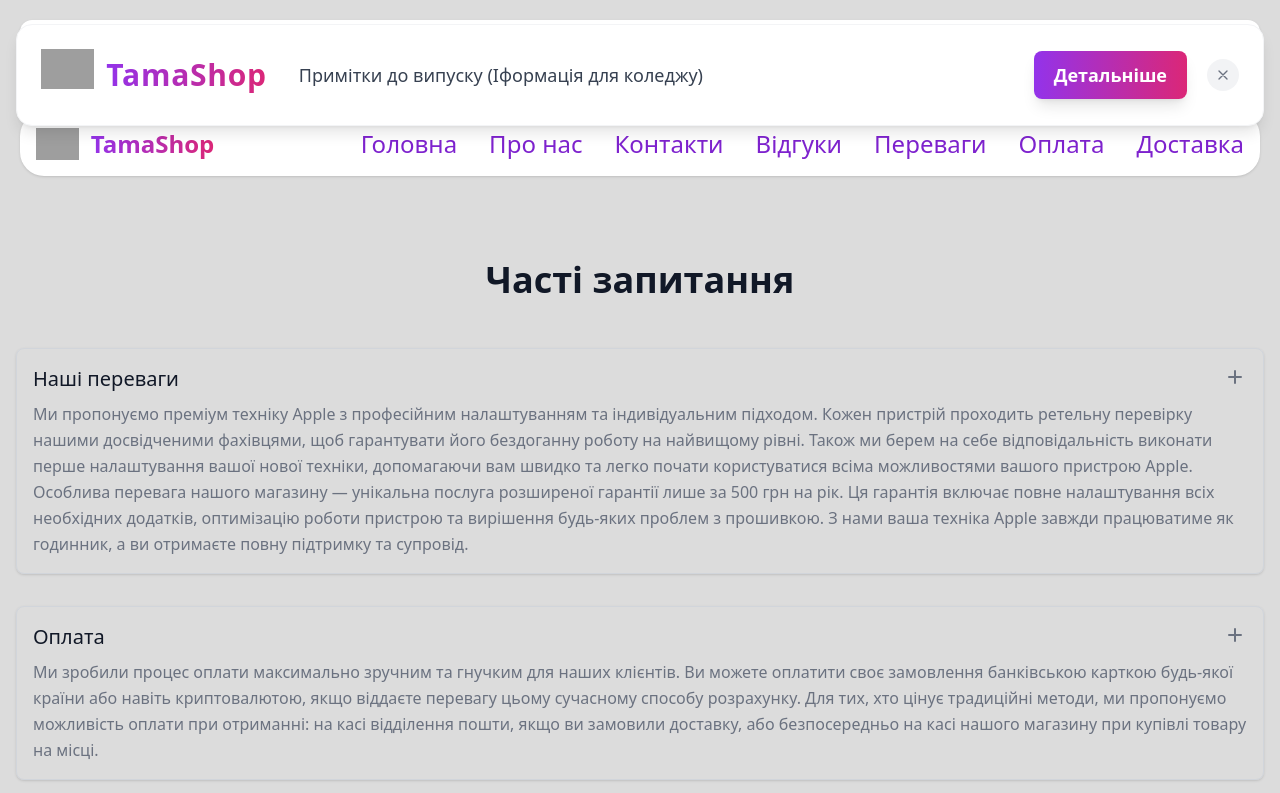
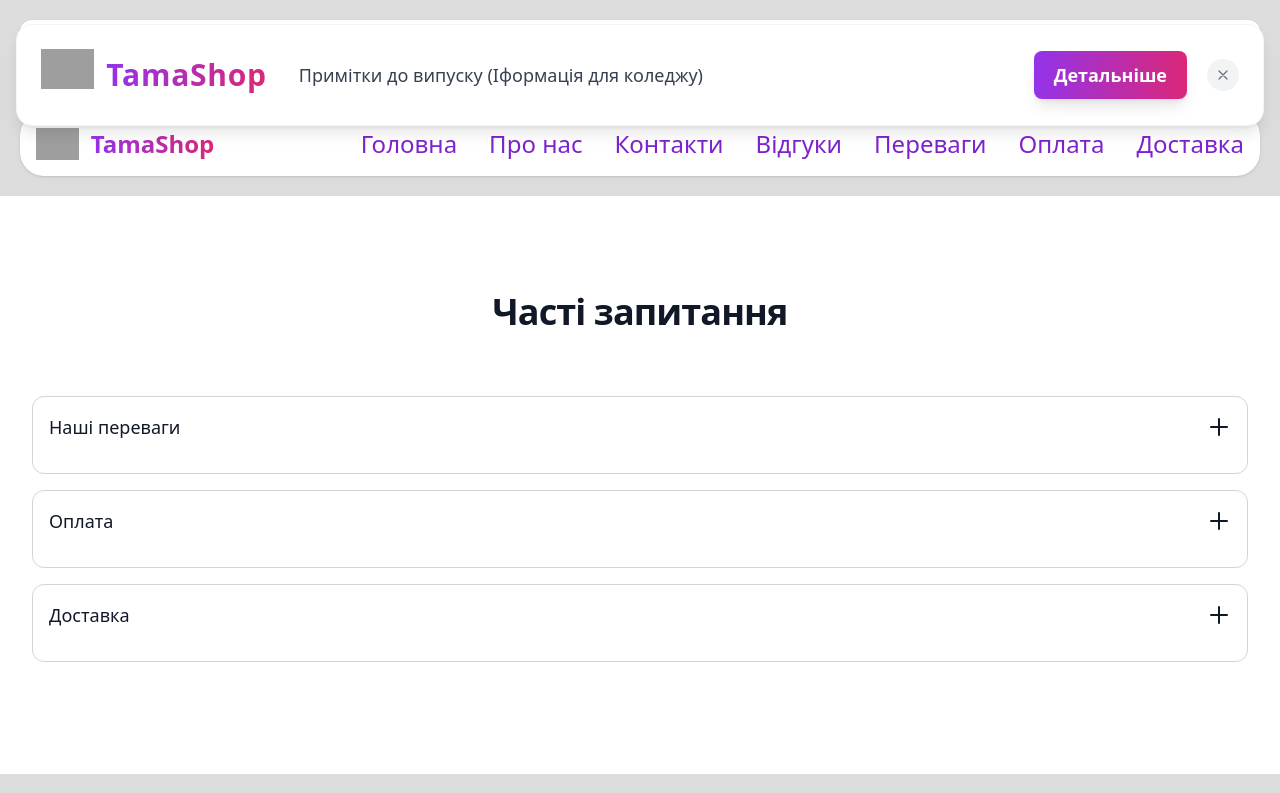
Before and after one commit to PelykhIhor/TamaShop, a Next.js app: page /faq in a window 1280 px wide. Shown: the top 793 px of the page. Built offline with nearby package versions, Linux system fonts and the light colour scheme; grey boxes are pictures that could not be loaded.

Commit message:
Update faq.js

```diff
--- a/src/pages/faq.js
+++ b/src/pages/faq.js
@@ -22,33 +22,65 @@ const faqData = [
 export default function FAQ() {
   return (
     <Layout>
-            <section className="py-16 px-4 mx-auto max-w-7xl">
-                <h2 className="text-4xl font-extrabold text-gray-900 dark:text-white text-center mb-12">
+      <section className="py-24 bg-white dark:bg-gray-900">
+        <div className="mx-auto max-w-7xl px-4 sm:px-6 lg:px-8">
+          <div className="mb-16 text-center">
+            <h2 className="text-4xl font-bold tracking-tight text-gray-900 dark:text-white">
               Часті запитання
             </h2>
-                <div className="space-y-8">
-                    {faqData.map((faq) => (
-                        <FAQItem key={faq.id} id={faq.id} question={faq.question} answer={faq.answer} />
+          </div>
+          <div className="accordion-group">
+            {faqData.map((faq, index) => (
+              <AccordionItem key={index} id={faq.id} question={faq.question} answer={faq.answer} />
             ))}
+          </div>
         </div>
       </section>
     </Layout>
   );
 }
 
-function FAQItem({ id, question, answer }) {
+function AccordionItem({ id, question, answer }) {
   return (
-        <div id={id} className="p-4 border border-gray-300 rounded-lg shadow transition-all">
-            <button className="flex justify-between w-full text-left">
-                <h3 className="text-xl font-medium text-gray-900 dark:text-white">{question}</h3>
-                <svg className="w-6 h-6 text-gray-500 dark:text-gray-400" fill="none" xmlns="http://www.w3.org/2000/svg" viewBox="0 0 24 24" stroke="currentColor" strokeWidth="2">
-                    <path strokeLinecap="round" strokeLinejoin="round" d="M6 12h12m-6-6v12" />
+    <div
+      className="accordion-item border border-solid border-gray-300 rounded-xl mb-4 p-4 transition-all duration-500 bg-white dark:bg-gray-800 dark:border-gray-600"
+      id={id}
+    >
+      <button
+        className="accordion-toggle group w-full text-left flex justify-between items-center text-lg font-medium text-gray-900 dark:text-white"
+        aria-controls={`collapse-${id}`}
+        aria-expanded="false"
+      >
+        <h5>{question}</h5>
+        <span className="transition-transform duration-300 group-hover:rotate-90">
+          <svg
+            className="w-6 h-6"
+            fill="none"
+            stroke="currentColor"
+            viewBox="0 0 24 24"
+            xmlns="http://www.w3.org/2000/svg"
+          >
+            <path
+              strokeLinecap="round"
+              strokeLinejoin="round"
+              strokeWidth={2}
+              d="M12 4v16m8-8H4"
+            />
           </svg>
+        </span>
       </button>
-            <div className="mt-2 text-gray-500 dark:text-gray-400">
+      <div
+        id={`collapse-${id}`}
+        className="accordion-content mt-4 overflow-hidden max-h-0 transition-all duration-500"
+      >
+        <p className="text-gray-700 dark:text-gray-400">
           {answer.split('\n').map((line, index) => (
-                    <p key={index} className="leading-relaxed">{line}</p>
+            <span key={index}>
+              {line}
+              <br />
+            </span>
           ))}
+        </p>
       </div>
     </div>
   );
```
Lines whose indentation alone changed are shown as unchanged.
